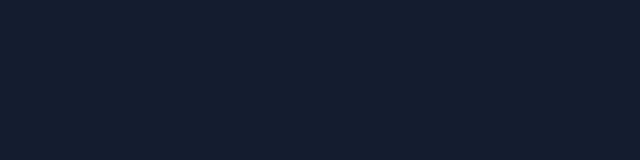
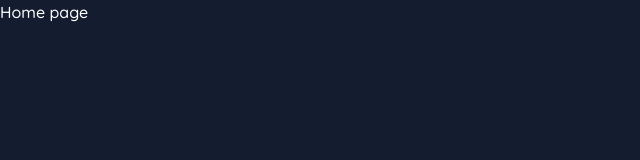
Before and after one commit to gracebir/auth-system-app, a Next.js app: page / in a window 1280 px wide. Shown: the top 160 px of the page, without its empty margins (0-640 px from the left). Built offline with nearby package versions, Linux system fonts and the light colour scheme.

Commit message:
home cleaning up

```diff
--- a/src/pages/index.tsx
+++ b/src/pages/index.tsx
@@ -1,12 +1,7 @@
-import Image from 'next/image'
-import { Inter } from 'next/font/google'
-
-const inter = Inter({ subsets: ['latin'] })
-
 export default function Home() {
   return (
     <main>
-
+      <h1>Home page</h1>
     </main>
   )
 }
```
